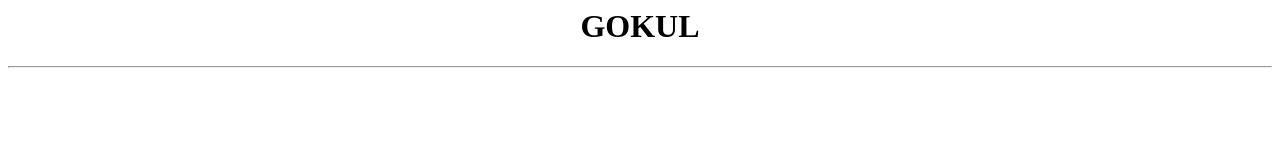
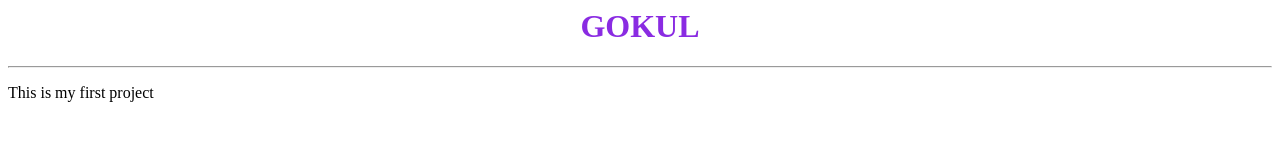
Before and after one commit to GokulVenkat2244/My-First-Project, a plain HTML site: page index.html in a window 1280 px wide. Drawn offline with Linux system fonts and the light colour scheme.

Commit message:
added paragraph

```diff
--- a/index.html
+++ b/index.html
@@ -1,6 +1,7 @@
 <center>
-<h1>
+<h1 style="color: blueviolet;">
 GOKUL
 </h1>
 </center>
 <hr>
+<p>This is my first project</p>
```
